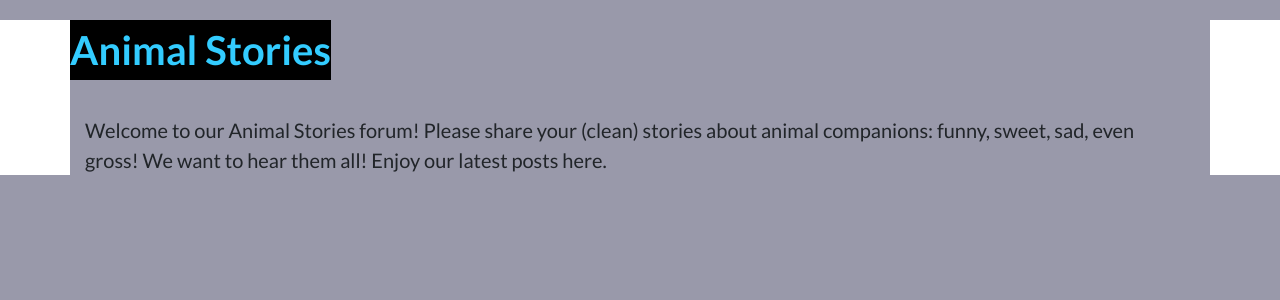
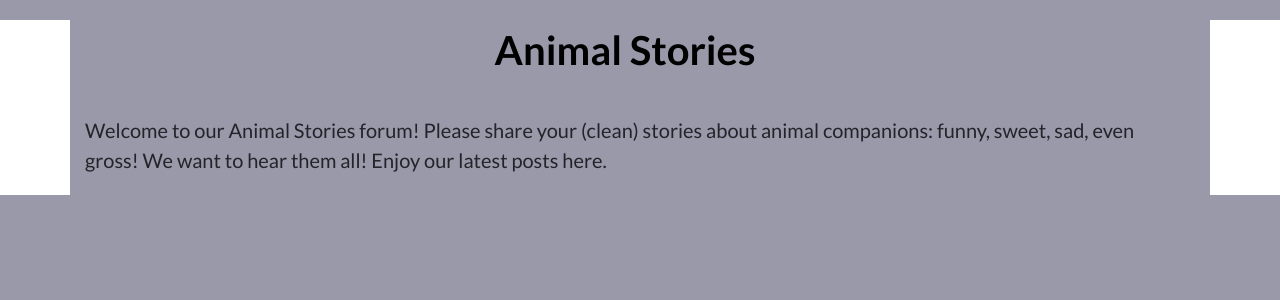
Before and after one commit to rijarobinson/animal-stories, a Python web app: template templates/front.html in a window 1280 px wide. Shown: the top 300 px of the page. Run offline with Jinja, Linux system fonts and the light colour scheme; the template is opened without the code that fills it, so the values that code supplies are empty; some libraries are stand-ins or nearby versions; some web fonts are replaced.

Commit message:
Add styling

```diff
--- a/templates/base.html
+++ b/templates/base.html
@@ -9,24 +9,32 @@
     <link rel="stylesheet" href="/css/bootstrap.min.css"/>
     <link href="https://fonts.googleapis.com/css?family=Lato:400,400italic,700,700italic,900,900italic" rel="stylesheet">
     <link href="https://fonts.googleapis.com/css?family=Baloo+Da" rel="stylesheet">
-
+    <link rel="icon" href="../images/wag_button.png">
 
   <title>Animal Stories</title>
 </head>
 
 <body>
+
     <div class = "container">
       <div class = "row">
-      <a href="/blog" class="main-title">
+        <div class="col-md-4">
+        </div>
+        <div class="col-md-4">
+          <a class="header main-title text-center" href="/blog">
             Animal Stories
           </a>
+        </div>
+        <div class="col-md-4">
+        </div>
       </div>
 
         <div id="content">
       {% block content %}
       {% endblock %}
     </div>
-        <div class="text-right">
+      <div class="row">
+        <div class="col-md-12 text-right">
         <a href="http://www.github.com/rijarobinson" class="fontawesome-github"></a>
         <a href="https://www.linkedin.com/in/marijarob" class="fontawesome-linkedin-sign"></a>
         <a href="mailto:marija@springmail.com" class="fontawesome-envelope"></a>
@@ -34,6 +42,8 @@
         </div>
       </div>
 
+    </div>
+
 </body>
 
 </html>
```
Also changed, not shown: templates/permalink.html (+19 -3 lines). Lines whose indentation alone changed are shown as unchanged.
